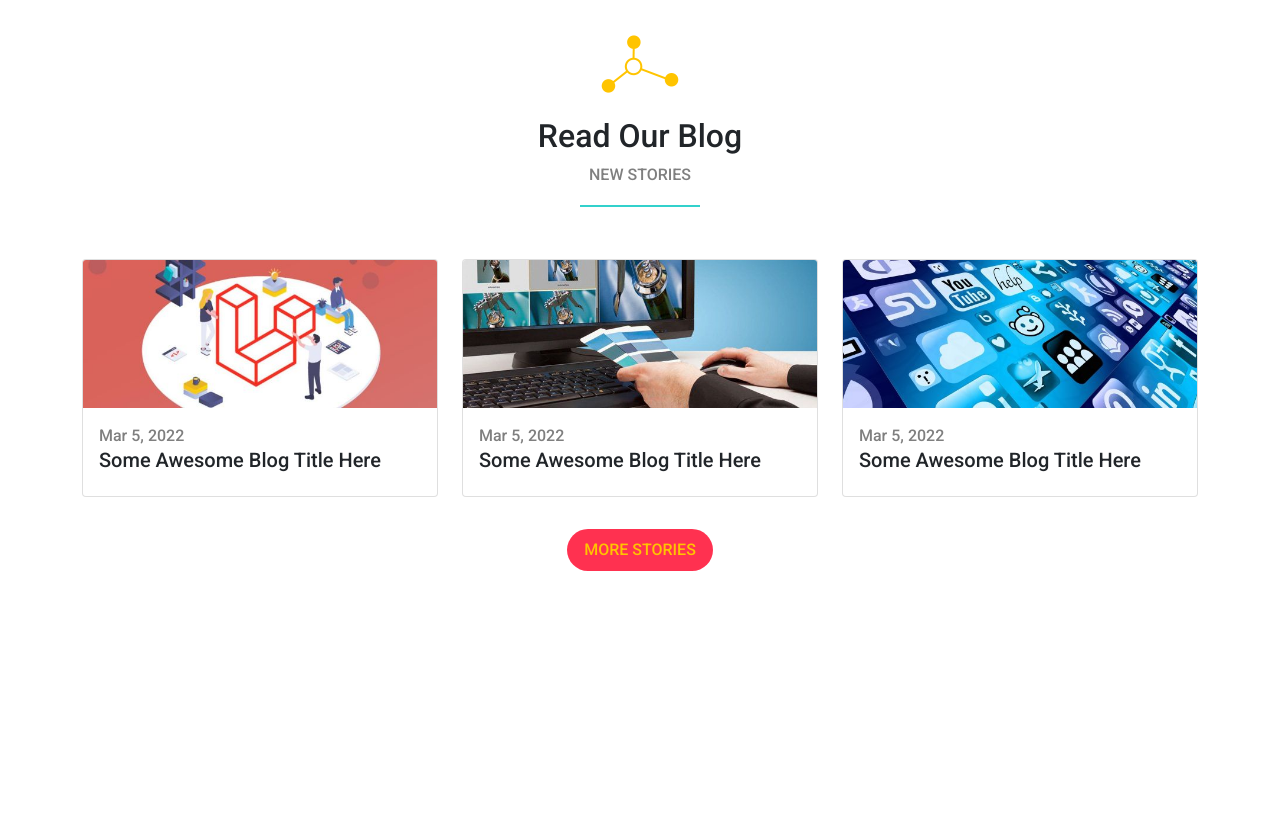
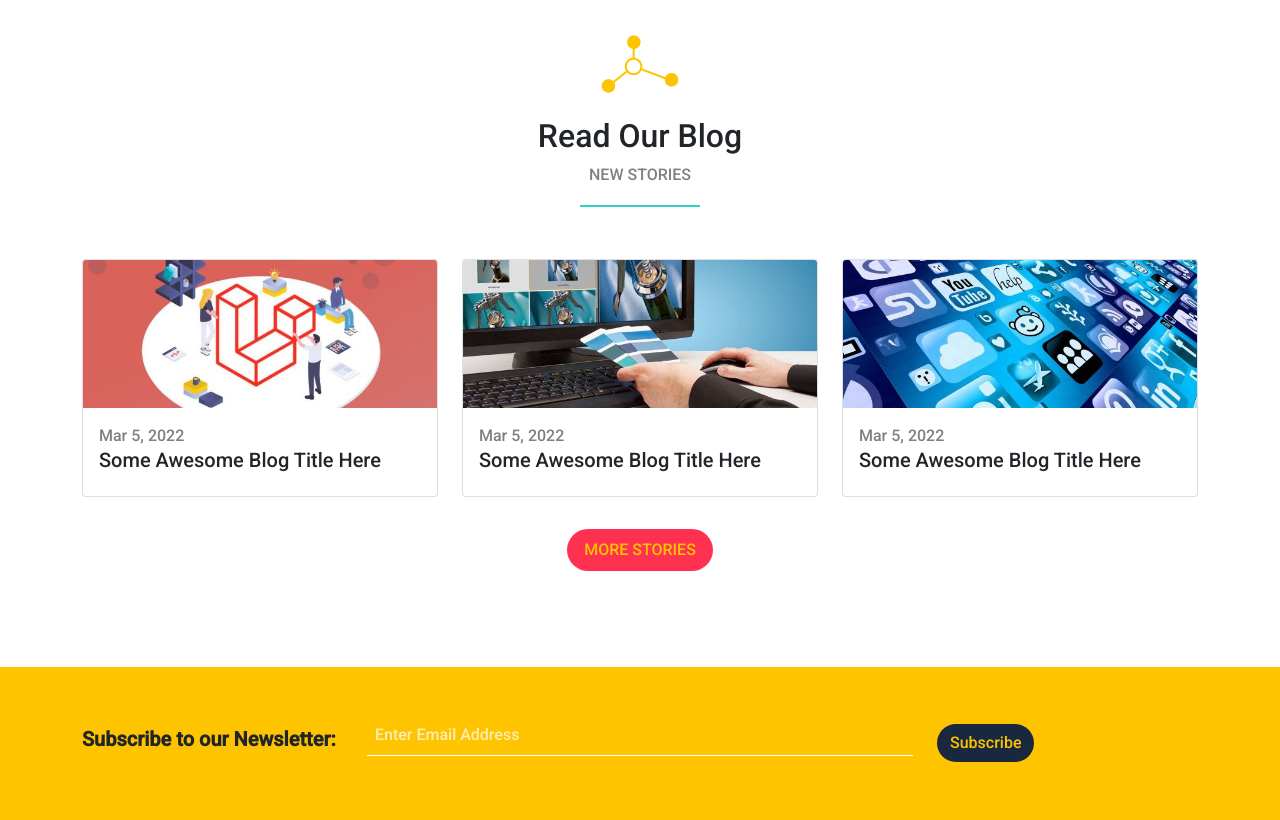
Before and after one commit to moalaacs/Bondi, a plain HTML site: page index.html in a window 1280 px wide. Shown: the part 4492-5312 px from the top of the page. Before the commit the page ends 5159 px from the top, so only its background shows below. Drawn offline with Linux system fonts and the light colour scheme.

Commit message:
Create subscribe section

```diff
--- a/css/bondi.css
+++ b/css/bondi.css
@@ -145,3 +145,22 @@ body {
   background-color: var(--dark-color);
 }
 /* End Project */
+/* Start Subscribe */
+.subscribe {
+  background-color: var(--yellow-color);
+}
+.subscribe input[type="text"] {
+  border: none;
+  border-bottom: 1px solid white;
+}
+.subscribe input[type="text"]:focus {
+  outline: none;
+}
+.subscribe ::placeholder {
+  color: rgba(255, 255, 255, 0.7);
+}
+.subscribe input[type="submit"] {
+  background-color: var(--dark-color);
+  color: var(--yellow-color);
+}
+/* End Subscribe */
--- a/index.html
+++ b/index.html
@@ -308,6 +308,21 @@
       </div>
     </div>
   </div>
+  <div class="subscribe pt-5 pb-5 text-center text-md-start">
+    <div class="container">
+      <form class="row align-items-center">
+        <div class="col-md-6 col-lg-3 mt-2">
+          <div class="fw-bold fs-5 mb-3">Subscribe to our Newsletter:</div>
+        </div>
+        <div class="col-md-6 col-lg-6 mb-3">
+          <input class="w-100 text-light p-2 bg-transparent" type="text" placeholder="Enter Email Address">
+        </div>
+        <div class="col-md-6 col-lg-3">
+          <input class="btn rounded-pill" type="submit" value="Subscribe">
+        </div>
+      </form>
+    </div>
+  </div>
   <script src="js/bootstrap.bundle.min.js"></script>
   <script src="js/all.min.js"></script>
 </body>
```
